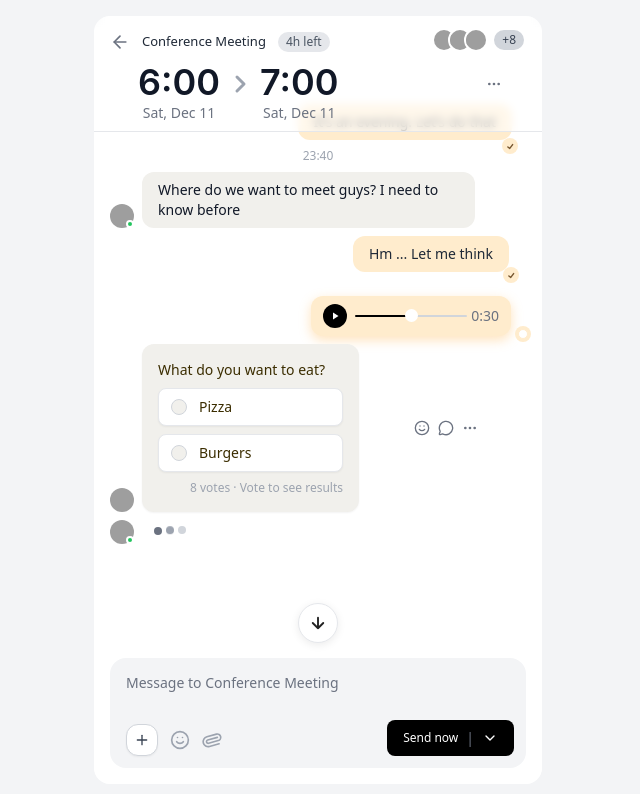
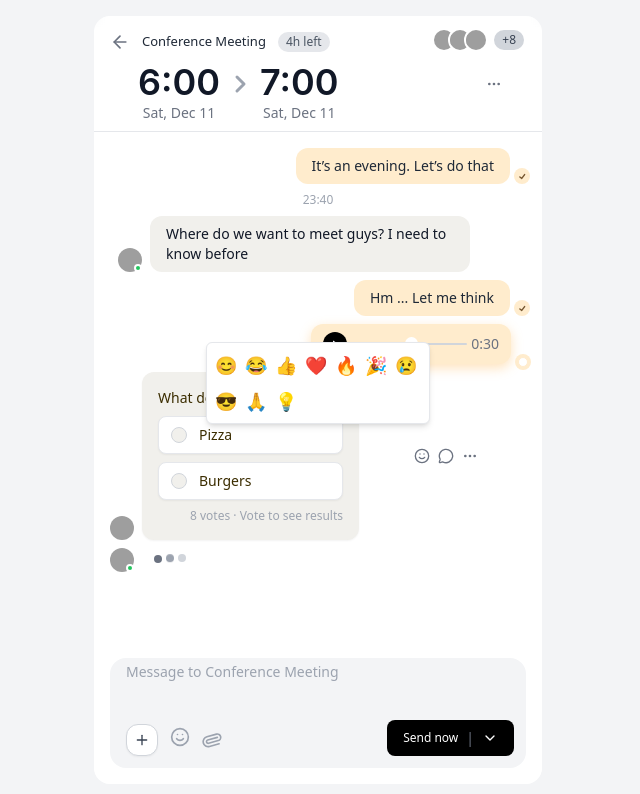
Before and after one commit to Mayur-Jamdar-DEV/react-conference-meeting-chat-ui, a React (Create React App) app: page / in a window 1280 px wide. Both pictures are taken after a click on the icon 744 px from the left and 428 px from the top of the page. Shown: the top 794 px of the page, without its empty margins (322-962 px from the left). Built offline with nearby package versions, Linux system fonts and the light colour scheme; grey boxes are pictures that could not be loaded.

Commit message:
Update project with new changes

```diff
--- a/package.json
+++ b/package.json
@@ -1,4 +1,5 @@
 {
+  "homepage": "https://Mayur-Jamdar-DEV.github.io/react-conference-meeting-chat-ui/",
   "name": "conference-chat-ui",
   "version": "0.1.0",
   "private": true,
@@ -11,6 +12,7 @@
     "@types/node": "^16.18.126",
     "@types/react": "^19.1.8",
     "@types/react-dom": "^19.1.6",
+    "emoji-mart": "^5.6.0",
     "lucide-react": "^0.525.0",
     "react": "^19.1.0",
     "react-dom": "^19.1.0",
@@ -20,6 +22,8 @@
   },
   "scripts": {
     "start": "react-scripts start",
+    "predeploy": "npm run build",
+    "deploy": "gh-pages -d build",
     "build": "react-scripts build",
     "test": "react-scripts test",
     "eject": "react-scripts eject"
--- a/src/App.tsx
+++ b/src/App.tsx
@@ -1,4 +1,5 @@
-import React from "react";
+// App.tsx
+import React, { useState, useEffect } from "react";
 import Header from "./components/Header";
 import MessageBubble from "./components/MessageBubble";
 import AudioMessage from "./components/AudioMessage";
@@ -6,72 +7,106 @@ import Poll from "./components/Poll";
 import MessageInput from "./components/MessageInput";
 import TypingIndicator from "./components/TypingIndicator";
 
+type Sender = "me" | "other";
+
+type ChatMessage =
+  | { type: "text"; text: string; sender: Sender; seen?: boolean }
+  | { type: "audio" }
+  | { type: "poll" };
+
 function App() {
+  const [messages, setMessages] = useState<ChatMessage[]>([
+    {
+      type: "text",
+      text: "Where do we want to meet guys? I need to know before",
+      sender: "other",
+    },
+    { type: "text", text: "Hm ... Let me think", sender: "me", seen: true },
+    { type: "audio" },
+    { type: "poll" },
+  ]);
+
+  const [showTyping, setShowTyping] = useState(false);
+
+  const handleSend = (text: string) => {
+    if (text.trim() !== "") {
+      setMessages((prev) => [
+        ...prev,
+        { type: "text", text, sender: "me", seen: false },
+      ]);
+      setShowTyping(false);
+    }
+  };
+
+  const handleTyping = () => {
+    setShowTyping(true);
+    setTimeout(() => setShowTyping(false), 2000);
+  };
+
+  useEffect(() => {
+    const el = document.getElementById("message-content");
+    if (el) el.scrollTop = el.scrollHeight;
+  }, [messages, showTyping]);
+
   return (
-    <div className="h-screen bg-[#f3f4f6] flex items-center justify-center p-4">
-      <div className="bg-white rounded-2xl w-full max-w-md h-full flex flex-col overflow-hidden relative">
+    <div className="h-screen bg-[#f3f4f6] flex items-center justify-center p-4 overflow-hidden">
+      <div className="bg-white rounded-2xl w-full max-w-md h-full flex flex-col relative overflow-hidden">
         <Header />
 
         <div
-          className="absolute left-0 right-0 flex justify-end pointer-events-none"
+          id="message-content"
+          className="flex-1 overflow-y-auto px-4 py-2 [&::-webkit-scrollbar]:hidden"
           style={{
-            top: 80,
-            zIndex: 5,
+            overflowX: "hidden",
+            scrollbarWidth: "none", // Firefox
+            msOverflowStyle: "none", // IE/Edge
           }}
         >
-          <div className="relative" style={{ right: "13px" }}>
-            <MessageBubble text="It’s an evening. Let’s do that" sender="me" forceOneLine />
-            <div
-              className="absolute -bottom-[6px] w-4 h-4 rounded-full bg-[#ffeccd] flex items-center justify-center p-[1px]"
-              style={{ left: "187px" }}
-            >
-              <svg
-                viewBox="0 0 21 18"
-                fill="none"
-                stroke="#75552f"
-                strokeWidth="3"
-                strokeLinecap="round"
-                strokeLinejoin="round"
-                className="w-[10px] h-[10px]"
-              >
-                <polyline points="16 6 10 14 6 11" />
-              </svg>
-            </div>
-          </div>
+          {/* Message sent earlier - manually placed before timestamp */}
+          <MessageBubble
+            text="It’s an evening. Let’s do that"
+            sender="me"
+            showTick
+            seen={true}
+          />
+
+          <p className="text-xs text-gray-400 text-center my-2">23:40</p>
+
+          {messages.map((msg, idx) => {
+            // Avoid duplicate of already rendered message
+            if (
+              msg.type === "text" &&
+              msg.text === "It’s an evening. Let’s do that"
+            ) {
+              return null;
+            }
+
+            if (msg.type === "text") {
+              return (
+                <MessageBubble
+                  key={idx}
+                  text={msg.text}
+                  sender={msg.sender}
+                  showTick={msg.sender === "me"}
+                  seen={msg.seen}
+                />
+              );
+            } else if (msg.type === "audio") {
+              return <AudioMessage key={idx} />;
+            } else if (msg.type === "poll") {
+              return <Poll key={idx} />;
+            }
+            return null;
+          })}
+
+          {/* Static typing indicator for "other" */}
+          <TypingIndicator sender="other" />
+
+          {/* Show "me" typing when user types */}
+          {showTyping && <TypingIndicator sender="me" />}
         </div>
 
-        <div className="flex-1 overflow-hidden px-4 py-2 z-0">
-          <p className="text-xs text-gray-400 text-center my-2">23:40</p>
-          <MessageBubble text="Where do we want to meet guys? I need to know before" sender="other" />
-          <MessageBubble text="Hm ... Let me think" sender="me" />
-          <AudioMessage />
-          <Poll />
-          <TypingIndicator />
-        </div>
-
-        <button
-          className="absolute left-1/2 -translate-x-1/2 z-10 bg-white shadow-lg rounded-full w-10 h-10 flex items-center justify-center border border-gray-200"
-          style={{ bottom: "141px", boxShadow: "0 2px 8px rgba(0,0,0,0.08)" }}
-          aria-label="Scroll to bottom"
-        >
-          <svg
-            width="18"
-            height="18"
-            viewBox="0 0 24 24"
-            fill="none"
-            xmlns="http://www.w3.org/2000/svg"
-          >
-            <path
-              d="M12 5V19M19 12L12 19L5 12"
-              stroke="#222"
-              strokeWidth="2.5"
-              strokeLinecap="round"
-              strokeLinejoin="round"
-            />
-          </svg>
-        </button>
-
-        <MessageInput />
+        <MessageInput onSend={handleSend} onTyping={handleTyping} />
       </div>
     </div>
   );
--- a/src/components/MessageBubble.tsx
+++ b/src/components/MessageBubble.tsx
@@ -1,18 +1,27 @@
+// MessageBubble.tsx
 import React from "react";
-import { Check, CheckCircle } from "lucide-react";
 
 type Props = {
     text: string;
     sender: "me" | "other";
     forceOneLine?: boolean;
     showTick?: boolean;
+    seen?: boolean;
 };
 
-const MessageBubble = ({ text, sender, forceOneLine, showTick }: Props) => {
+const MessageBubble = ({
+    text,
+    sender,
+    forceOneLine,
+    showTick,
+    seen,
+}: Props) => {
     const isMe = sender === "me";
 
     return (
-        <div className={`flex ${isMe ? "justify-end" : "justify-start"} my-2`}>
+        <div
+            className={`flex ${isMe ? "justify-end" : "justify-start"} my-2 px-2`}
+        >
             {!isMe && (
                 <div className="relative mr-2 self-end">
                     <img
@@ -24,19 +33,21 @@ const MessageBubble = ({ text, sender, forceOneLine, showTick }: Props) => {
                 </div>
             )}
 
-            <div className={`relative ${isMe ? "max-w-[780%]" : "max-w-[80%]"}`}>
             <div
-                    className={`px-4 py-2 rounded-xl text-sm text-[#3b2d00] break-words ${isMe
+                className={`relative ${isMe ? "max-w-[80%] mr-2" : "max-w-[80%] mr-0"}`}
+            >
+                <div
+                    className={`px-4 py-2 rounded-xl text-sm break-words ${isMe
                             ? "bg-[#ffeccd] text-gray-800"
                             : "bg-[#f1f0ec] text-gray-900"
-                        } ${forceOneLine ? "whitespace-nowrap w-max" : ""}`} style={{ position: 'relative', right: isMe ? '17px' : '0px' }}
+                        } ${forceOneLine ? "whitespace-nowrap w-max" : ""}`}
                 >
                     {text}
                 </div>
 
-                {/* Tick icon (for messages from me) */}
-                {isMe && (showTick  || !forceOneLine) && (
-                    <div className="absolute -bottom-[6px] -right-5 w-4 h-4 rounded-full bg-[#ffeccd] flex items-center justify-center p-[1px]" style={{ position: 'relative', left: isMe ? '133px' : '0px', bottom: '5px' }}>
+                {isMe && showTick && seen !== undefined && (
+                    <div className="absolute bottom-0 right-[-20px] w-4 h-4 rounded-full bg-[#ffeccd] flex items-center justify-center p-[1px]">
+                        {seen ? (
                             <svg
                                 viewBox="0 0 21 18"
                                 fill="none"
@@ -48,6 +59,11 @@ const MessageBubble = ({ text, sender, forceOneLine, showTick }: Props) => {
                             >
                                 <polyline points="16 6 10 14 6 11" />
                             </svg>
+                        ) : (
+                            <div className="w-4 h-4 rounded-full bg-[#ffeccd] flex items-center justify-center p-[1px]">
+                                <span className="w-[8px] h-[8px] rounded-full bg-white" />
+                            </div>
+                        )}
                     </div>
                 )}
             </div>
--- a/src/components/MessageInput.tsx
+++ b/src/components/MessageInput.tsx
@@ -1,30 +1,132 @@
-import React from "react";
+import React, { useState, useRef, useEffect } from "react";
 import { Smile, Paperclip, ChevronDown, Plus } from "lucide-react";
 
-const MessageInput = () => {
+type Props = {
+  onSend: (text: string) => void;
+  onTyping: () => void;
+};
+
+const emojiList = ["😊", "😂", "👍", "❤️", "🔥", "🎉", "😢", "😎", "🙏", "💡"];
+
+const MessageInput = ({ onSend, onTyping }: Props) => {
+  const [message, setMessage] = useState("");
+  const [file, setFile] = useState<File | null>(null);
+  const [showEmojiPicker, setShowEmojiPicker] = useState(false);
+  const emojiPickerRef = useRef<HTMLDivElement>(null);
+
+  const handleSend = () => {
+    const fullMessage = file ? `${message} 📎 ${file.name}` : message;
+    if (fullMessage.trim()) {
+      onSend(fullMessage);
+      setMessage("");
+      setFile(null);
+      setShowEmojiPicker(false);
+    }
+  };
+
+  const handleFileChange = (e: React.ChangeEvent<HTMLInputElement>) => {
+    if (e.target.files?.[0]) setFile(e.target.files[0]);
+  };
+
+  const handleEmojiSelect = (emoji: string) => {
+    setMessage((prev) => prev + emoji);
+    onTyping();
+    setShowEmojiPicker(false);
+  };
+
+  const handleKeyDown = (e: React.KeyboardEvent<HTMLTextAreaElement>) => {
+    if (e.key === "Enter" && !e.shiftKey) {
+      e.preventDefault();
+      handleSend();
+    }
+  };
+
+  useEffect(() => {
+    const handleClickOutside = (e: MouseEvent) => {
+      if (
+        emojiPickerRef.current &&
+        !emojiPickerRef.current.contains(e.target as Node)
+      ) {
+        setShowEmojiPicker(false);
+      }
+    };
+
+    if (showEmojiPicker) {
+      document.addEventListener("mousedown", handleClickOutside);
+    }
+
+    return () => {
+      document.removeEventListener("mousedown", handleClickOutside);
+    };
+  }, [showEmojiPicker]);
+
   return (
     <div className="bg-white px-4 pt-2 pb-4 rounded-b-2xl">
-      <div className="relative">
+      <div className="relative pt-2">
         <div
           className="bg-[#f3f4f6] rounded-2xl px-4 pb-12 relative"
           style={{ height: "110px" }}
         >
-          <p className="text-sm text-gray-500 pt-[15px]">
-            Message to Conference Meeting
-          </p>
+          <textarea
+            className="w-full bg-transparent text-sm resize-none focus:outline-none mt-1"
+            placeholder="Message to Conference Meeting"
+            value={message}
+            onChange={(e) => {
+              setMessage(e.target.value);
+              onTyping();
+            }}
+            onKeyDown={handleKeyDown}
+            rows={2}
+          />
 
           <div className="absolute bottom-3 left-4 flex items-center gap-3">
-            <button className="w-8 h-8 bg-white border border-gray-300 rounded-xl flex items-center justify-center shadow-sm">
+            {/* Plus icon with square */}
+            <button
+              type="button"
+              className="w-8 h-8 bg-white border border-gray-300 rounded-xl flex items-center justify-center shadow-sm"
+            >
               <Plus className="w-4 h-4 text-gray-700" />
             </button>
-            <Smile className="w-5 h-5 text-gray-400 cursor-pointer" />
-            <Paperclip
-              className="w-5 h-5 text-gray-400 cursor-pointer"
-              style={{ transform: "rotate(30deg)" }}
-            />
+
+            {/* Emoji icon (no square) */}
+            <div className="relative">
+              <button
+                type="button"
+                onClick={() => setShowEmojiPicker((prev) => !prev)}
+              >
+                <Smile className="w-5 h-5 text-gray-400" />
+              </button>
+
+              {showEmojiPicker && (
+                <div
+                  ref={emojiPickerRef}
+                  className="absolute bottom-10 left-0 z-10 bg-white border border-gray-200 shadow-md rounded-md p-2 flex flex-wrap gap-2 w-56 max-w-[90vw]"
+                >
+                  {emojiList.map((emoji) => (
+                    <button
+                      key={emoji}
+                      className="text-lg hover:scale-110 transition-transform"
+                      onClick={() => handleEmojiSelect(emoji)}
+                    >
+                      {emoji}
+                    </button>
+                  ))}
+                </div>
+              )}
+            </div>
+
+            {/* Paperclip (no square) */}
+            <label className="cursor-pointer">
+              <input type="file" hidden onChange={handleFileChange} />
+              <Paperclip className="w-5 h-5 text-gray-400 transform rotate-[30deg]" />
+            </label>
           </div>
 
-          <button className="absolute bottom-3 right-3 bg-black text-white text-xs px-4 py-2 rounded-lg flex items-center gap-2">
+          <button
+            type="button"
+            onClick={handleSend}
+            className="absolute bottom-3 right-3 bg-black text-white text-xs px-4 py-2 rounded-lg flex items-center gap-2"
+          >
             <span>Send now</span>
             <span className="text-gray-500 text-sm">|</span>
             <ChevronDown className="w-4 h-4" />
--- a/src/components/Poll.tsx
+++ b/src/components/Poll.tsx
@@ -1,9 +1,64 @@
-import React from "react";
+import React, { useState, useRef, useEffect } from "react";
 import { Smile, MessageCircle, MoreHorizontal } from "lucide-react";
 
+type PollOption = "Pizza" | "Burgers";
+const emojiList = ["😊", "😂", "👍", "❤️", "🔥", "🎉", "😢", "😎", "🙏", "💡"];
+
 const Poll = () => {
+  const [hasVoted, setHasVoted] = useState(false);
+  const [selectedOption, setSelectedOption] = useState<PollOption | null>(null);
+  const [votes, setVotes] = useState<Record<PollOption, number>>({
+    Pizza: 4,
+    Burgers: 4,
+  });
+
+  const [showEmojiPicker, setShowEmojiPicker] = useState(false);
+  const [reactionEmoji, setReactionEmoji] = useState<string | null>(null);
+  const [emojiAnimate, setEmojiAnimate] = useState(false);
+  const emojiPickerRef = useRef<HTMLDivElement>(null);
+
+  const handleVote = (option: PollOption) => {
+    if (hasVoted) return;
+    setVotes((prev) => ({ ...prev, [option]: prev[option] + 1 }));
+    setSelectedOption(option);
+    setHasVoted(true);
+  };
+
+  const totalVotes = votes.Pizza + votes.Burgers;
+
+  const handleEmojiReact = (emoji: string) => {
+    setReactionEmoji(emoji);
+    setEmojiAnimate(true);
+
+    // Remove animation after one-time bounce
+    setTimeout(() => setEmojiAnimate(false), 500);
+    setShowEmojiPicker(false);
+  };
+
+  const handleClickOutside = (e: MouseEvent) => {
+    if (
+      emojiPickerRef.current &&
+      !emojiPickerRef.current.contains(e.target as Node)
+    ) {
+      setShowEmojiPicker(false);
+    }
+  };
+
+  useEffect(() => {
+    if (showEmojiPicker) {
+      document.addEventListener("mousedown", handleClickOutside);
+    } else {
+      document.removeEventListener("mousedown", handleClickOutside);
+    }
+
+    return () => {
+      document.removeEventListener("mousedown", handleClickOutside);
+    };
+  }, [showEmojiPicker]);
+
   return (
     <div className="flex items-center justify-start my-2">
+      {/* Avatar */}
       <img
         src="https://randomuser.me/api/portraits/men/2.jpg"
         className="w-6 h-6 rounded-full mr-2 self-end"
@@ -11,29 +66,86 @@ const Poll = () => {
       />
 
       <div className="relative">
-        <div className="bg-[#f1f0ec] p-4 rounded-xl shadow-sm max-w-[280px] min-w-[210px]">
+        <div className="bg-[#f1f0ec] p-4 rounded-xl shadow-sm max-w-[280px] min-w-[210px] relative">
           <p className="text-sm mb-2 font-medium whitespace-nowrap text-[#3b2d00]">
             What do you want to eat?
           </p>
+
+          {/* Poll Options */}
           <div className="flex flex-col gap-2">
-            {["Pizza", "Burgers"].map((item) => (
-              <div
-                key={item}
-                className="flex items-center bg-white border rounded-lg py-2 px-3 text-sm shadow-sm"
-              >
-                <span className="w-4 h-4 border border-gray-300 rounded-full mr-3 bg-[#f1f0ec]"></span>
-                <span className="text-[#3b2d00] font-medium">{item}</span>
-              </div>
-            ))}
+            {(Object.keys(votes) as PollOption[]).map((item) => {
+              const isSelected = selectedOption === item;
+              const percent = ((votes[item] / totalVotes) * 100).toFixed(0);
+
+              return (
+                <div
+                  key={item}
+                  className={`flex items-center border rounded-lg py-2 px-3 text-sm shadow-sm cursor-pointer transition-all
+                    ${hasVoted ? "bg-gray-100" : "bg-white hover:bg-gray-50"}
+                    ${isSelected ? "ring-2 ring-black" : ""}
+                  `}
+                  onClick={() => handleVote(item)}
+                >
+                  <span
+                    className={`w-4 h-4 border border-gray-300 rounded-full mr-3 ${
+                      isSelected ? "bg-black" : "bg-[#f1f0ec]"
+                    }`}
+                  />
+                  <span className="text-[#3b2d00] font-medium">{item}</span>
+                  {hasVoted && (
+                    <span className="ml-auto text-xs text-gray-500">{percent}%</span>
+                  )}
+                </div>
+              );
+            })}
           </div>
-          <p className="text-xs text-gray-400 mt-2 pl-8">8 votes · Vote to see results</p>
+
+          {/* Vote Info */}
+          <p className="text-xs text-gray-400 mt-2 pl-8">
+            {totalVotes} votes · {hasVoted ? "You voted" : "Vote to see results"}
+          </p>
+
+          {/* Reaction Emoji (bottom-right corner) */}
+          {reactionEmoji && (
+            <div
+              className={`absolute -bottom-3 right-3 text-lg ${
+                emojiAnimate ? "animate-bounce" : ""
+              }`}
+            >
+              {reactionEmoji}
+            </div>
+          )}
         </div>
 
+        {/* Icon Actions (Smile + Emoji Picker) */}
         <div
           className="absolute top-1/2 -translate-y-1/2 flex items-center space-x-2"
           style={{ left: "34vh" }}
         >
-          <Smile className="w-4 h-4 text-gray-500" />
+          {/* Emoji button with picker */}
+          <div className="relative">
+            <Smile
+              className="w-4 h-4 text-gray-500 cursor-pointer"
+              onClick={() => setShowEmojiPicker((prev) => !prev)}
+            />
+            {showEmojiPicker && (
+              <div
+                ref={emojiPickerRef}
+                className="absolute bottom-10 right-0 z-10 bg-white border border-gray-200 shadow-md rounded-md p-2 flex flex-wrap gap-2 w-56"
+              >
+                {emojiList.map((emoji) => (
+                  <button
+                    key={emoji}
+                    className="text-lg hover:scale-110 transition-transform"
+                    onClick={() => handleEmojiReact(emoji)}
+                  >
+                    {emoji}
+                  </button>
+                ))}
+              </div>
+            )}
+          </div>
+
           <MessageCircle className="w-4 h-4 text-gray-500" />
           <MoreHorizontal className="w-4 h-4 text-gray-500" />
         </div>
--- a/src/components/TypingIndicator.tsx
+++ b/src/components/TypingIndicator.tsx
@@ -1,7 +1,13 @@
+type Props = {
+  sender: "me" | "other";
+};
 
-const TypingIndicator = () => {
+const TypingIndicator = ({ sender }: Props) => {
+  const isMe = sender === "me";
+
   return (
-    <div className="flex justify-start my-2">
+    <div className={`flex ${isMe ? "justify-end" : "justify-start"} my-2`}>
+      {!isMe && (
         <div className="relative mr-2 self-end">
           <img
             src="https://randomuser.me/api/portraits/women/1.jpg"
@@ -10,8 +16,14 @@ const TypingIndicator = () => {
           />
           <span className="absolute bottom-0 right-0 w-2 h-2 bg-green-500 border-2 border-white rounded-full" />
         </div>
-      <div className="px-3 py-2 rounded-xl max-w-[40%]">
-        <div className="flex space-x-1">
+      )}
+
+      <div
+        className={`px-3 py-2 rounded-xl max-w-[40%] ${
+          isMe ? "bg-[#ffeccd]" : ""
+        }`}
+      >
+        <div className="flex space-x-1 justify-end">
           <span className="w-2 h-2 bg-gray-500 rounded-full animate-bounce [animation-delay:0s]"></span>
           <span className="w-2 h-2 bg-gray-400 rounded-full animate-bounce [animation-delay:0.2s]"></span>
           <span className="w-2 h-2 bg-gray-300 rounded-full animate-bounce [animation-delay:0.4s]"></span>
```
Also changed, not shown: 1 other file (tests, documents, lock files or other folders). Lines whose indentation alone changed are shown as unchanged.
